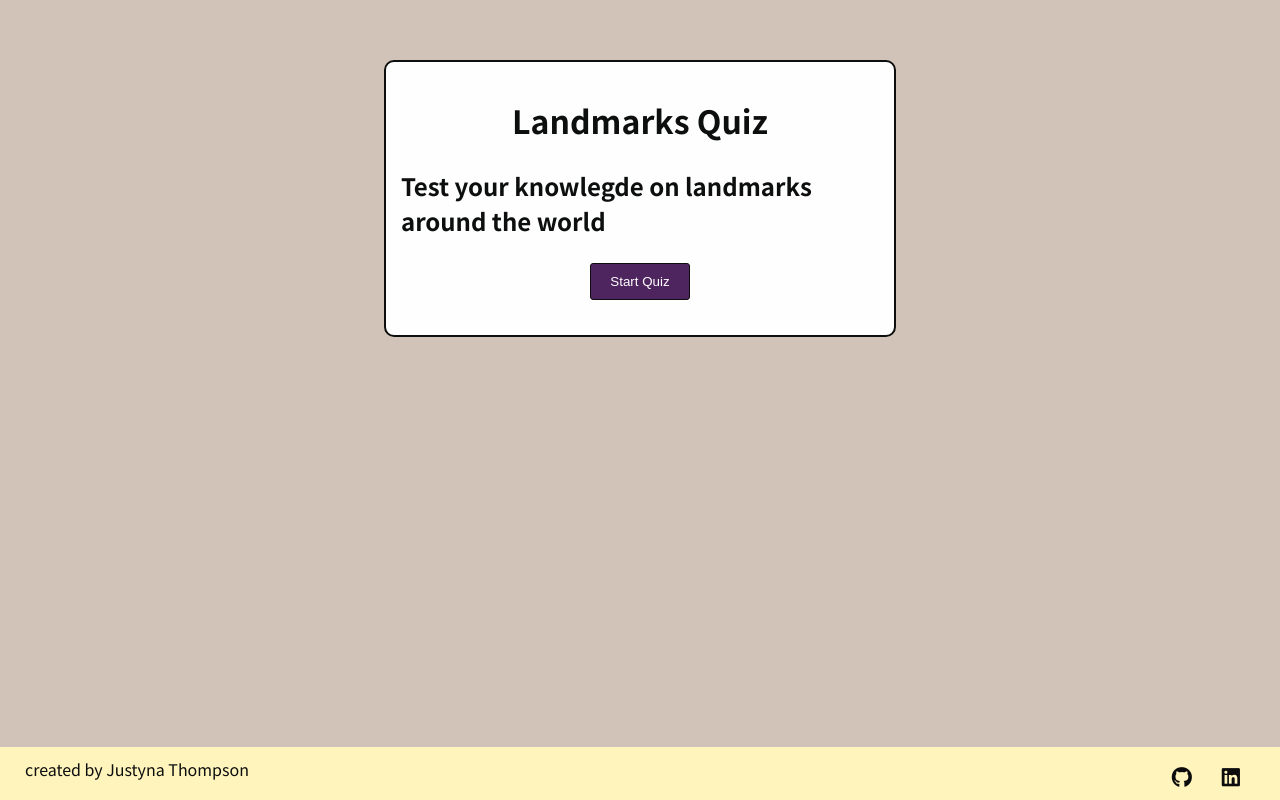
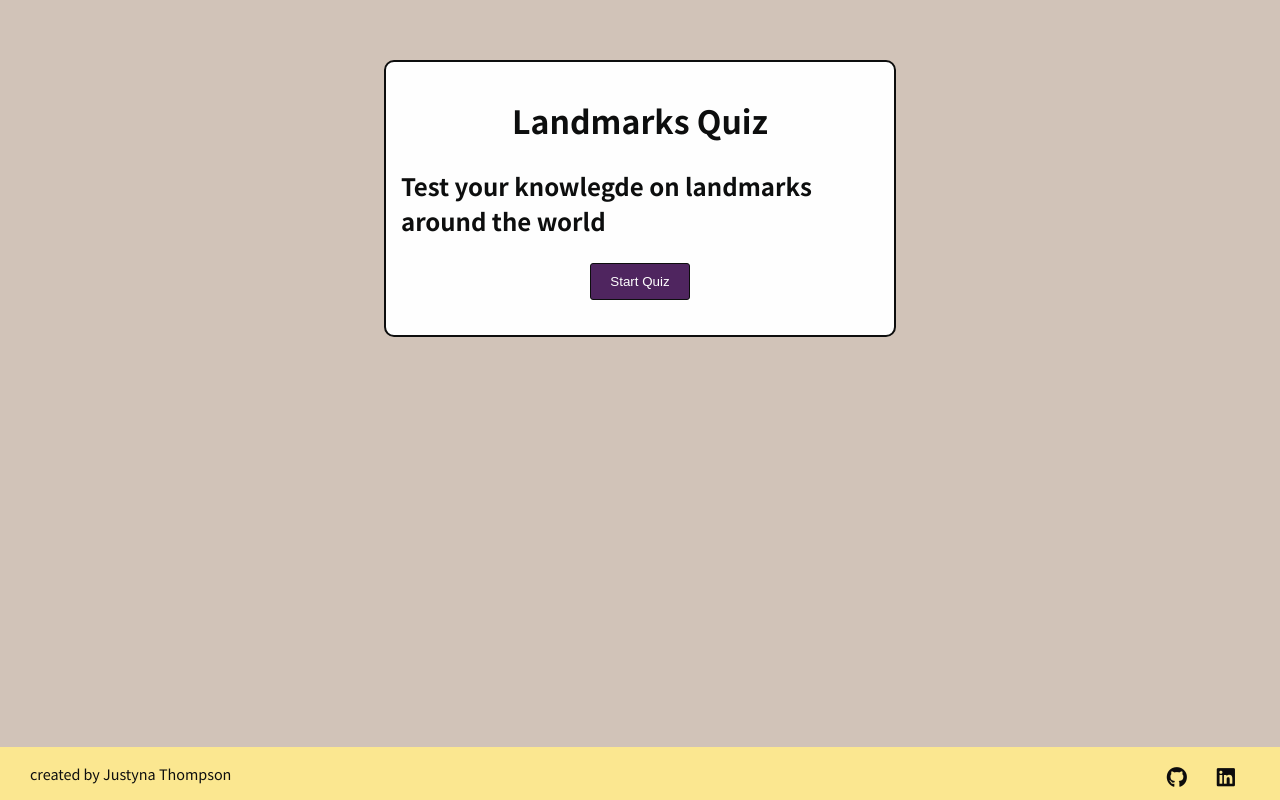
Before and after one commit to justynath/landmarks-quiz, a plain HTML site: page index.html in a window 1280 px wide. Drawn offline with Linux system fonts and the light colour scheme.

Commit message:
Style footer: background and alignment

```diff
--- a/assets/css/style.css
+++ b/assets/css/style.css
@@ -114,13 +114,20 @@ main {
 
 /* Footer */
 footer {
-    background-color: #fff4bc;
+    background-color: #fbe790;
     text-align: center;
-    padding: 10px 25px;
+    padding: 10px 30px;
     display: flex;
     flex-direction: column;
     justify-content:space-between;
     flex-wrap: wrap;
+}
+
+footer p {
+    font-size: 0.9em;
+    display: flex;
+    justify-content: center;
+    align-items: center;
 }
 
 #links {
```
